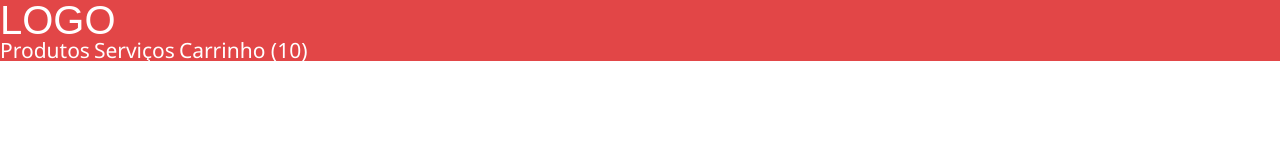
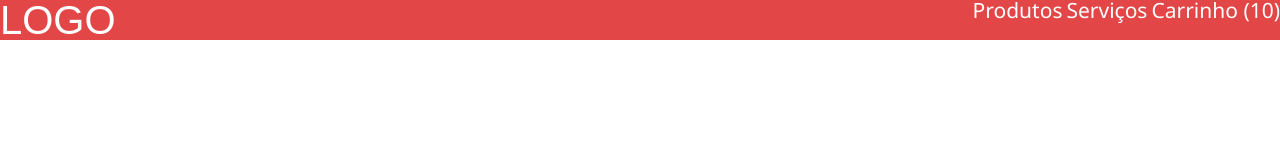
Before and after one commit to andyalmeida/loja-fone, a plain HTML site: page index.html in a window 1280 px wide. Drawn offline with Linux system fonts and the light colour scheme.

Commit message:
Aula 002 - Desafio avançado

```diff
--- a/header.css
+++ b/header.css
@@ -1,4 +1,7 @@
 header {
+  display: flex;
+  justify-content: space-between;
+  align-items: flex-start;
   background-color: #e24647;
 }
 
```
